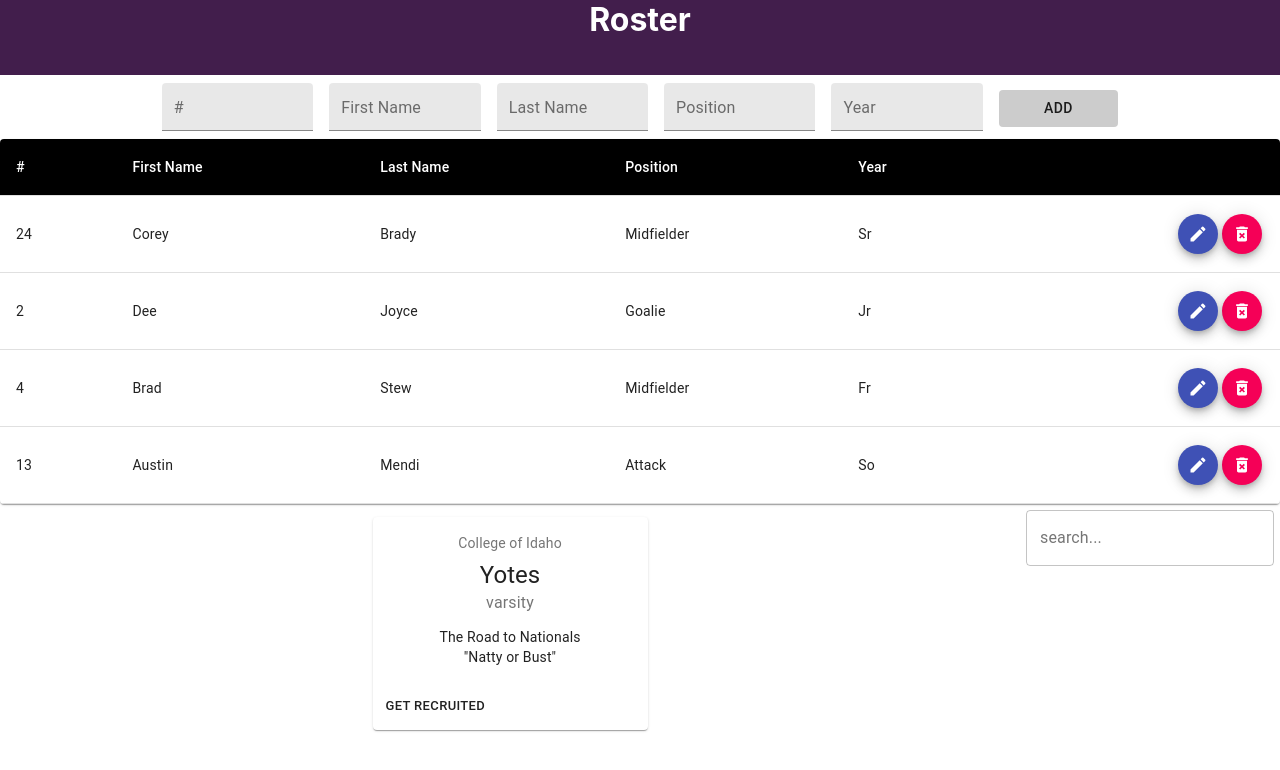
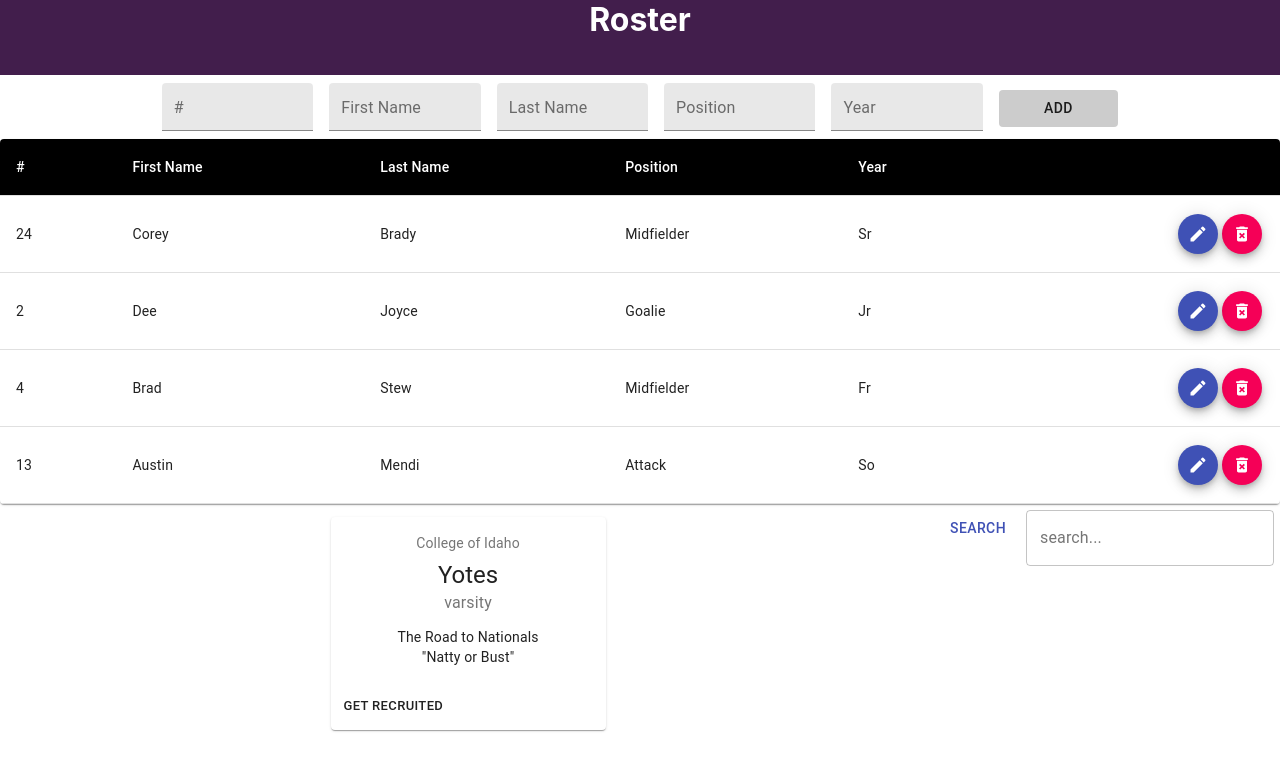
Before and after one commit to reedm26/playerportal, a React (Create React App) app: page / in a window 1280 px wide. Shown: the top 770 px of the page. Built offline with nearby package versions, Linux system fonts and the light colour scheme.

Commit message:
trying to figure out my search filter

```diff
--- a/src/App.js
+++ b/src/App.js
@@ -50,6 +50,7 @@ const App = (props) => {
         year: "So",
       },
     ],
+    searchField: [],
   });
 
   const formSubmitHandler = (newPlayer) => {
@@ -78,21 +79,23 @@ const App = (props) => {
     });
   };
 
-  const searchPlayer = (searchedPlayer) => {
-    console.log("maybe", searchedPlayer);
-    const players = playersState.players.filter((players) =>
-      players.firstName
-        .toLowerCase()
-        .includes(searchPlayer.firstName.toLowerCase())
+  const [searchField, setSearchState] = useState(playersState.searchField);
+  const handleSearchChange = (event) => {
+    console.log("here", event.target.value);
+    setSearchState({
+      ...searchField,
+      [event.target.name]: event.target.value,
+    });
+  };
+
+  const searchPlayer = (searchField) => {
+    console.log("maybe", searchField);
+    const filteredPlayer = playersState.players.filter((players) =>
+      players.firstName.toLowerCase().includes(searchField).toString()
     );
-  };
-  const [searchedPlayer, setSearchState] = useState(playersState.players);
-  const handleSearchChange = (event) => {
-    // console.log("here", event.target.value);
-    console.log("players", JSON.stringify(searchedPlayer, null, 2));
+    console.log("filtered", filteredPlayer);
     setSearchState({
-      ...searchedPlayer,
-      [event.target.name]: event.target.value,
+      searchField: filteredPlayer,
     });
   };
 
@@ -107,15 +110,22 @@ const App = (props) => {
       />
       {/* <SearchPlayer onSearchChange={handleSearchChange} search={searchedPlayer}/> */}
       <div>
-        <form onSubmit={searchPlayer}>
+        <form>
           <TextField
             id="outlined-basic"
             label="search..."
             variant="outlined"
-            name="searchedPlayer"
+            name="searchField"
             style={searchStyle}
             onChange={handleSearchChange}
           ></TextField>
+          <Button
+            onClick={() => searchPlayer(searchField)}
+            color="primary"
+            style={searchStyle}
+          >
+            Search
+          </Button>
         </form>
       </div>
       <TeamCard />
```
